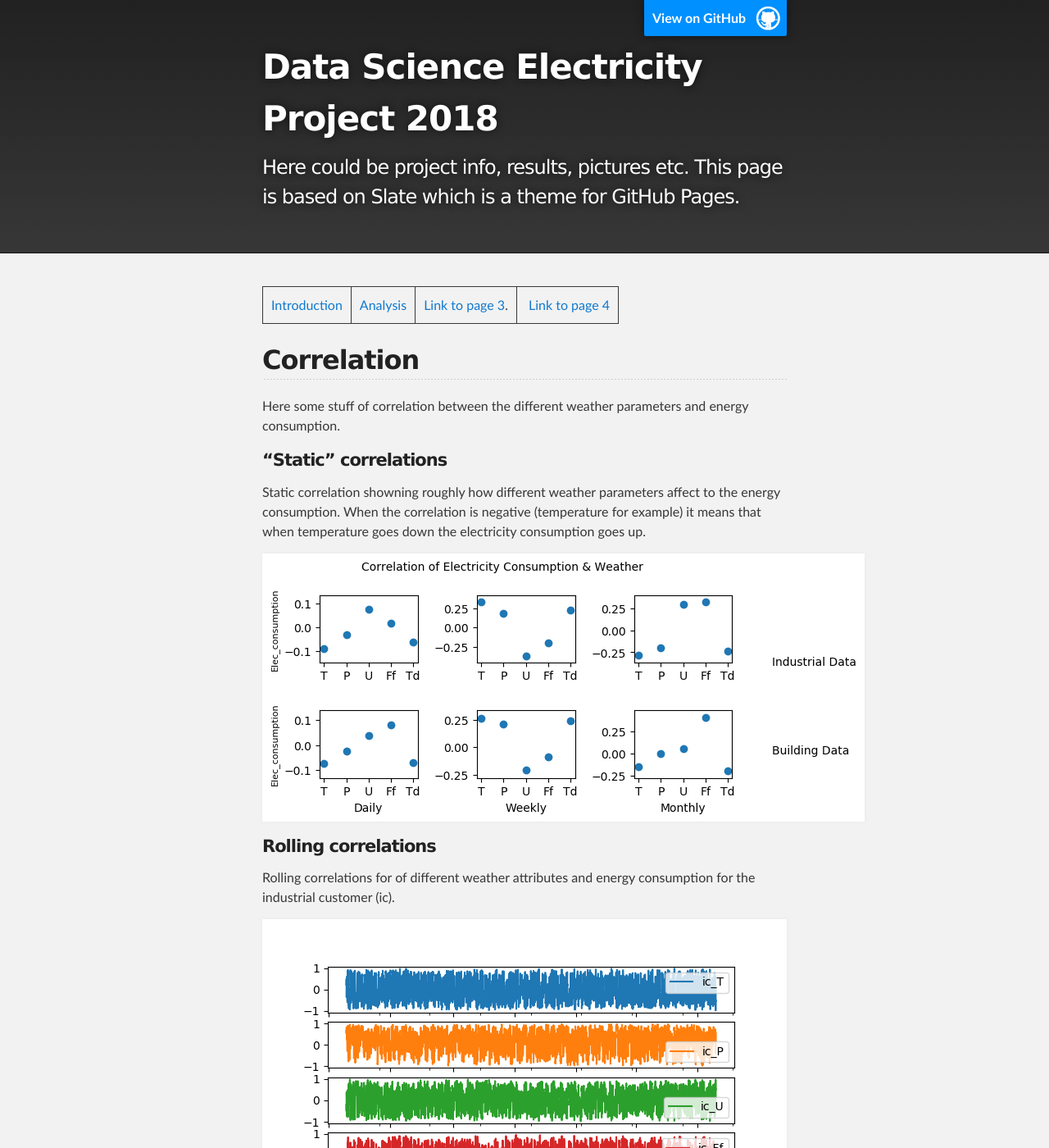
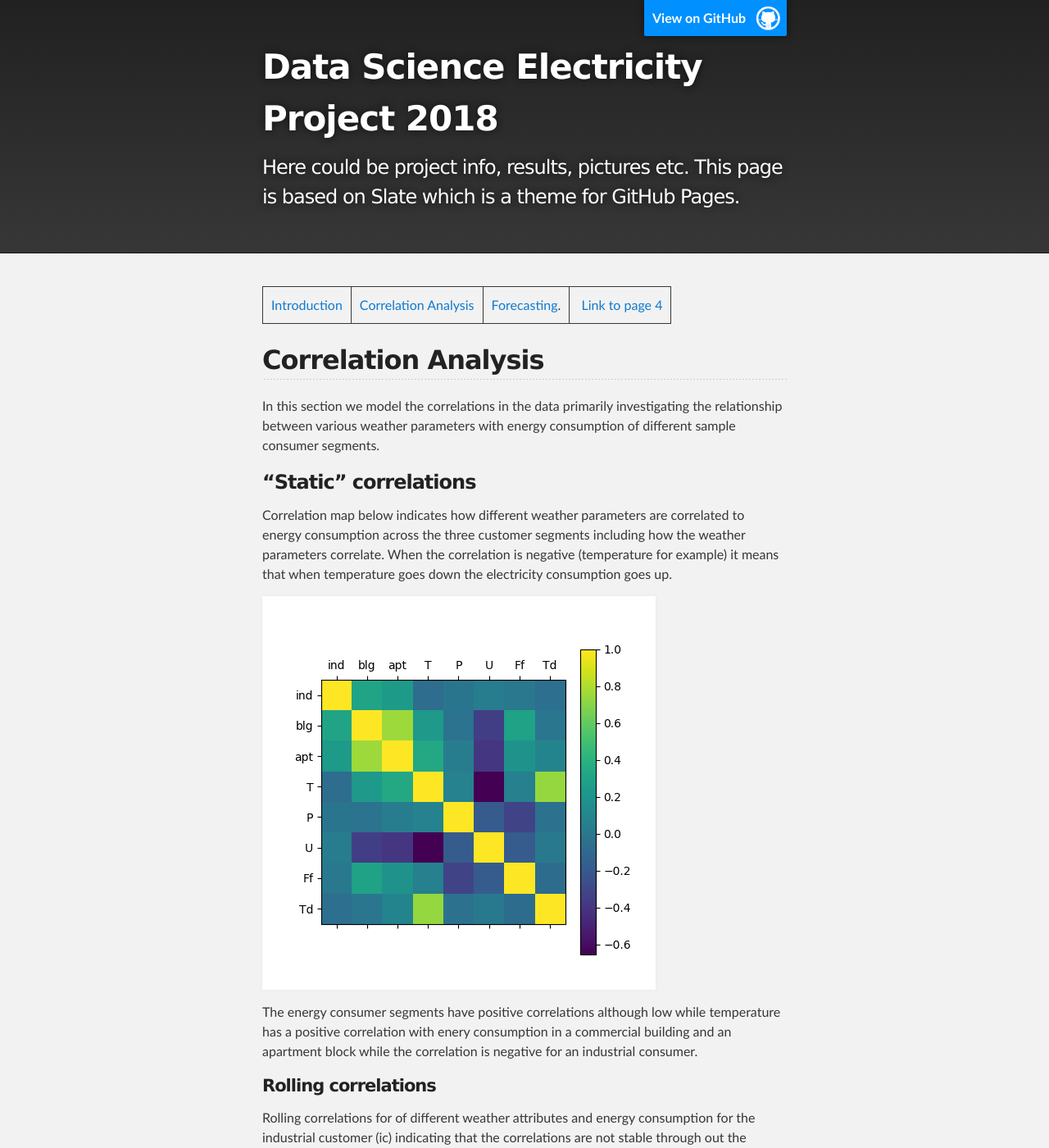
Before and after one commit to dmuiruri/ds_proj, a Jekyll site: the page built from docs/pages/analysis.md, in a window 1280 px wide and 1400 px high. Shown: the whole window at 82% size. Built offline with Jekyll 4.4.1, drawn with Linux system fonts in a browser that asks for light colours; some of the changed text lies outside the part shown.

Commit message:
Add version 1 graphics for correlations

```diff
--- a/docs/pages/analysis.md
+++ b/docs/pages/analysis.md
@@ -2,19 +2,22 @@
 layout: default
 ---
 
-[Introduction](./../index.html) | [Analysis](./../pages/analysis.html) | [Link to page 3](./pages/another-page.html). | [Link to page 4](./pages/another-page.html)
+[Introduction](./../index.html) | [Correlation Analysis](./../pages/analysis.html) | [Forecasting](./pages/another-page.html). | [Link to page 4](./pages/another-page.html)
 
-## Correlation
-Here some stuff of correlation between the different weather parameters and energy consumption.
+## Correlation Analysis
+In this section we model the correlations in the data primarily investigating the relationship between various weather parameters with energy consumption of different sample consumer segments.
 
-#### "Static" correlations
-Static correlation showning roughly how different weather parameters affect to the energy consumption. When the correlation is negative (temperature for example) it means that when temperature goes down the electricity consumption goes up.
+### "Static" correlations
+Correlation map below indicates how different weather parameters are correlated to energy consumption across the three customer segments including how the weather parameters correlate. When the correlation is negative (temperature for example) it means that when temperature goes down the electricity consumption goes up.
 
-![Dynamcis of correlations](./../assets/images/Electricity_and_weather_correlation.png)
+![Correlations](./../assets/images/correlations_heatmap.png)
+
+The energy consumer segments have positive correlations although low while temperature has a positive correlation with enery consumption in a commercial building and an apartment block while the correlation is negative for an industrial consumer.
+
 
 #### Rolling correlations
 
-Rolling correlations for of different weather attributes and energy consumption for the industrial customer (ic).
+Rolling correlations for of different weather attributes and energy consumption for the industrial customer (ic) indicating that the correlations are not stable through out the sample period
 
 ![Dynamcis of correlations](./../assets/images/timeseries_correlation.png)
 
```
